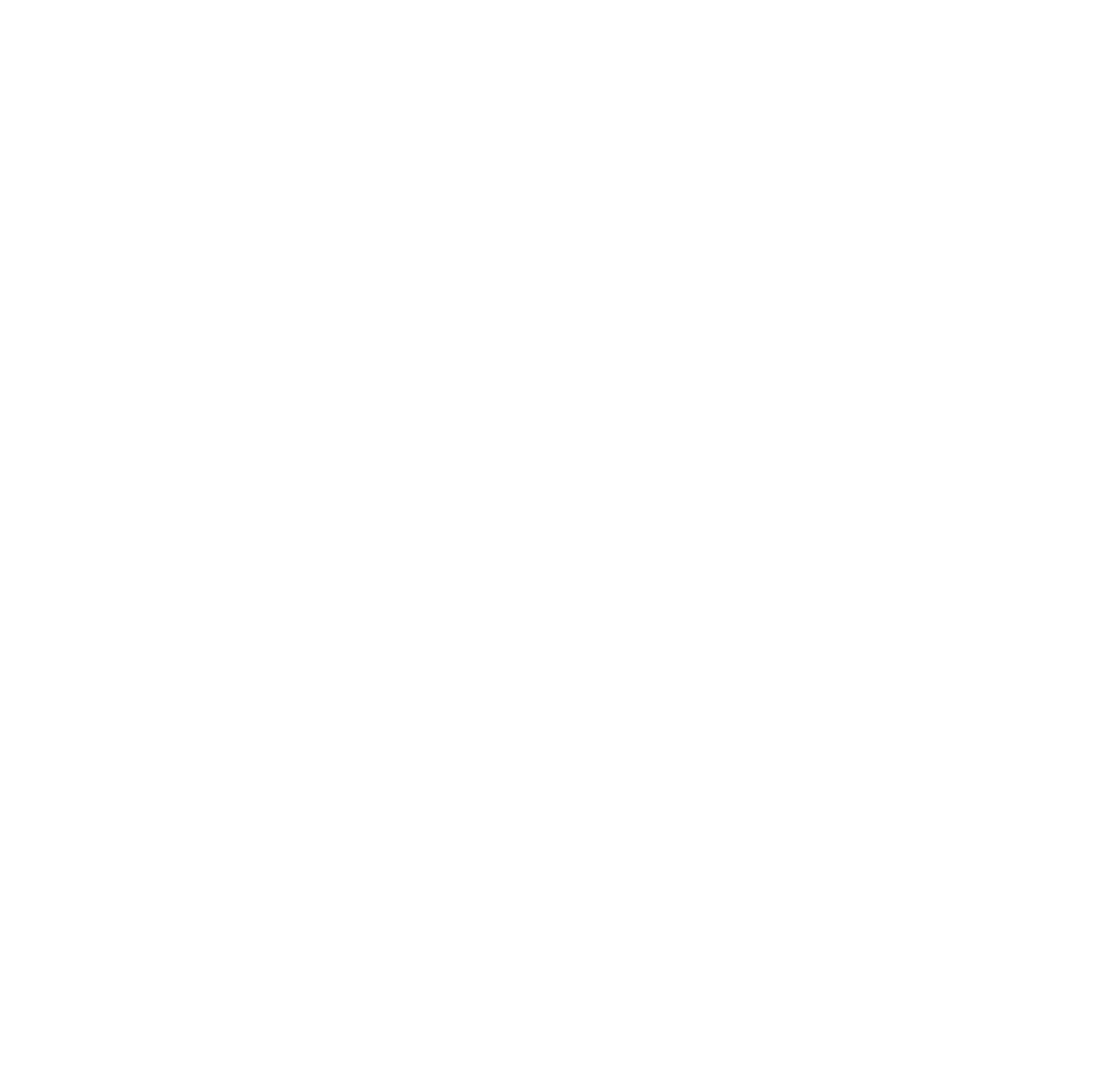
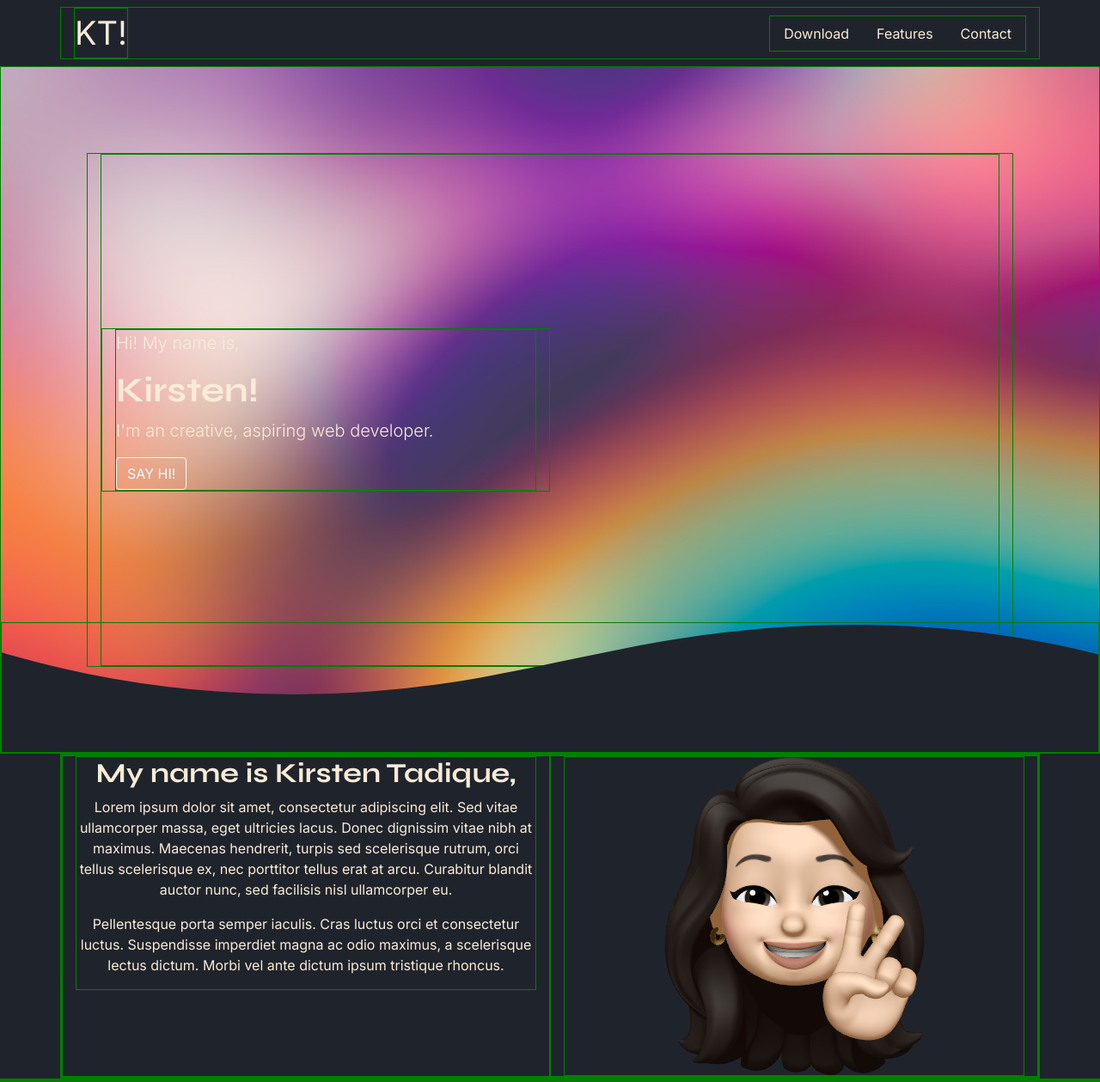
Before and after one commit to ktadique/Bootstrap-Portfolio, a plain HTML site: page index.html in a window 1280 px wide. Shown: the whole page at 86% size. Before the commit the page ends 800 px from the top, so only its background shows below. Drawn offline with nearby package versions, Linux system fonts and the light colour scheme.

Commit message:
added HTML and CSS content

```diff
--- a/assets/css/style.css
+++ b/assets/css/style.css
@@ -0,0 +1,81 @@
+@import url("https://fonts.googleapis.com/css2?family=Inter:wght@100;200;300;400&family=Syne:wght@400;500;600;700;800&display=swap");
+
+
+:root { --white: #faebd7;
+  --bg: ; #1f242c; */ }
+
+div {
+  border: 1px solid green;
+}
+
+html,
+body {
+  width: 100%;
+  height: 100%;
+  background-color: #1f242c;
+}
+
+body {
+  font-family: "Inter", sans-serif;
+  color: #faebd7;
+}
+
+h1,
+h2,
+h3,
+h4,
+h5,
+h6 {
+  font-family: "Syne", sans-serif;
+  font-weight: 700;
+}
+
+p {
+}
+
+/* Navigation Styles*/
+
+.logo a{
+  font-size: 38px;
+}
+
+.navbar {
+  background-color: transparent;
+  width: 100%;
+}
+
+.navbar a {
+color: var(--white);
+}
+
+/* Hero Jumbotron Styles*/
+
+.masthead {
+  position: relative;
+  width: 100%;
+  height: 100vh;
+  padding: 100px;
+  background: url(/assets/images/kukai-art-5PXqfK9WEYo-unsplash.jpg);
+  background-repeat: no-repeat;
+  background-size: cover;
+}
+
+.hero-divider {
+  position: absolute;
+  bottom: 0;
+  left: 0;
+  width: 100%;
+  overflow: hidden;
+  line-height: 0;
+}
+
+.hero-divider svg {
+  position: relative;
+  display: block;
+  width: calc(150% + 1.3px);
+  height: 150px;
+}
+
+.hero-divider .shape-fill {
+  fill: #1f242c;
+}
--- a/index.html
+++ b/index.html
@@ -3,9 +3,143 @@
   <head>
     <meta charset="UTF-8" />
     <meta http-equiv="X-UA-Compatible" content="IE=edge" />
-    <meta name="viewport" content="width=device-width, initial-scale=1.0" />
+    <meta
+      name="viewport"
+      content="width=device-width, initial-scale=1.0 shrink-to-fit=no"
+    />
 
-    <title>Document</title>
+    <!-- Bootstrap CSS -->
+    <link
+      rel="stylesheet"
+      href="https://cdn.jsdelivr.net/npm/bootstrap@4.6.2/dist/css/bootstrap.min.css"
+      integrity="sha384-xOolHFLEh07PJGoPkLv1IbcEPTNtaed2xpHsD9ESMhqIYd0nLMwNLD69Npy4HI+N"
+      crossorigin="anonymous"
+    />
+
+    <!-- Custom Fonts -->
+
+    <link rel="preconnect" href="https://fonts.googleapis.com" />
+    <link rel="preconnect" href="https://fonts.gstatic.com" crossorigin />
+    <link
+      href="https://fonts.googleapis.com/css2?family=Inter:wght@100;200;300;400&family=Syne:wght@400;500;600;700;800&display=swap"
+      rel="stylesheet"
+    />
+
+    <link rel="stylesheet" href="/assets/css/style.css" />
+
+    <title>Kirsten T. // Web Developer</title>
   </head>
-  <body></body>
+  <body>
+    <!-- Navbar -->
+    <nav
+      class="navbar navbar-expand-lg navbar-light justify-content-between"
+      id="mainNav"
+    >
+      <div class="container">
+        <div class="logo"><a href="#page-top">KT!</a></div>
+        <div class="nav-list">
+          <ul class="nav justify-content-center">
+            <li class="nav-item nav-link"><a href="#download">Download</a></li>
+            <li class="nav-item nav-link"><a href="#">Features</a></li>
+            <li class="nav-item nav-link"><a href="#contact">Contact</a></li>
+          </ul>
+        </div>
+      </div>
+    </nav>
+
+    <!-- Hero Section -->
+    <div class="masthead" id="home">
+      <div class="container h-100">
+        <div class="row mx-auto h-100">
+          <div class="col-lg-6 col-sm-12 my-auto">
+            <div class="header-content">
+              <p class="lead">Hi! My name is,</p>
+              <h1>Kirsten!</h1>
+              <p class="lead">I'm an creative, aspiring web developer.</p>
+              <a
+                class="btn btn-outline-light btn-xl text-uppercase"
+                href="#contact"
+                role="button"
+                >Say Hi!</a
+              >
+            </div>
+          </div>
+        </div>
+      </div>
+      <div class="hero-divider">
+        <svg
+          data-name="Layer 1"
+          xmlns="http://www.w3.org/2000/svg"
+          viewBox="0 0 1200 120"
+          preserveAspectRatio="none"
+        >
+          <path
+            d="M985.66,92.83C906.67,72,823.78,31,743.84,14.19c-82.26-17.34-168.06-16.33-250.45.39-57.84,11.73-114,31.07-172,41.86A600.21,600.21,0,0,1,0,27.35V120H1200V95.8C1132.19,118.92,1055.71,111.31,985.66,92.83Z"
+            class="shape-fill"
+          ></path>
+        </svg>
+      </div>
+    </div>
+
+    <!-- About Section -->
+
+    <section class="about-section text-center" id="about">
+      <div class="container">
+        <div class="row align-center">
+          <div class="col col-lg-6 col-sm-12">
+            <div class="aboutme-desc">
+              <h2>My name is Kirsten Tadique,</h2>
+              <p>
+                Lorem ipsum dolor sit amet, consectetur adipiscing elit. Sed
+                vitae ullamcorper massa, eget ultricies lacus. Donec dignissim
+                vitae nibh at maximus. Maecenas hendrerit, turpis sed
+                scelerisque rutrum, orci tellus scelerisque ex, nec porttitor
+                tellus erat at arcu. Curabitur blandit auctor nunc, sed
+                facilisis nisl ullamcorper eu.
+              </p>
+              <p>
+                Pellentesque porta semper iaculis. Cras luctus orci et
+                consectetur luctus. Suspendisse imperdiet magna ac odio maximus,
+                a scelerisque lectus dictum. Morbi vel ante dictum ipsum
+                tristique rhoncus.
+              </p>
+            </div>
+          </div>
+          <div class="col-lg-6 my-auto">
+            <div class="device-container">
+              <img
+                src="/assets/images/ktimg.png"
+                class="img-fluid"
+                alt="Phone"
+              />
+            </div>
+          </div>
+        </div>
+      </div>
+    </section>
+
+    <!-- Work Section -->
+    <div class="work-section text-center" id="work"></div>
+
+    <!-- Contact Section -->
+    <div class="contact-section" id="contact"></div>
+
+    <!-- Optional JavaScript -->
+    <!-- jQuery first, then Popper.js, then Bootstrap JS -->
+    <script
+      src="https://code.jquery.com/jquery-3.2.1.slim.min.js"
+      integrity="sha384-KJ3o2DKtIkvYIK3UENzmM7KCkRr/rE9/Qpg6aAZGJwFDMVNA/GpGFF93hXpG5KkN"
+      crossorigin="anonymous"
+    ></script>
+    <script
+      src="https://cdn.jsdelivr.net/npm/popper.js@1.12.9/dist/umd/popper.min.js"
+      integrity="sha384-ApNbgh9B+Y1QKtv3Rn7W3mgPxhU9K/ScQsAP7hUibX39j7fakFPskvXusvfa0b4Q"
+      crossorigin="anonymous"
+    ></script>
+    <script
+      src="https://cdn.jsdelivr.net/npm/bootstrap@4.0.0/dist/js/bootstrap.min.js"
+      integrity="sha384-JZR6Spejh4U02d8jOt6vLEHfe/JQGiRRSQQxSfFWpi1MquVdAyjUar5+76PVCmYl"
+      crossorigin="anonymous"
+    ></script>
+  </body>
 </html>
```
Also changed, not shown: assets/images/gradienta-O10vBIDRkZw-unsplash.jpg (added), assets/images/ktimg.png (added), assets/images/kukai-art-5PXqfK9WEYo-unsplash.jpg (added), assets/images/vincent-maufay-DoMslaDppHk-unsplash.jpg (added), assets/images/wavedivider.svg (added).
